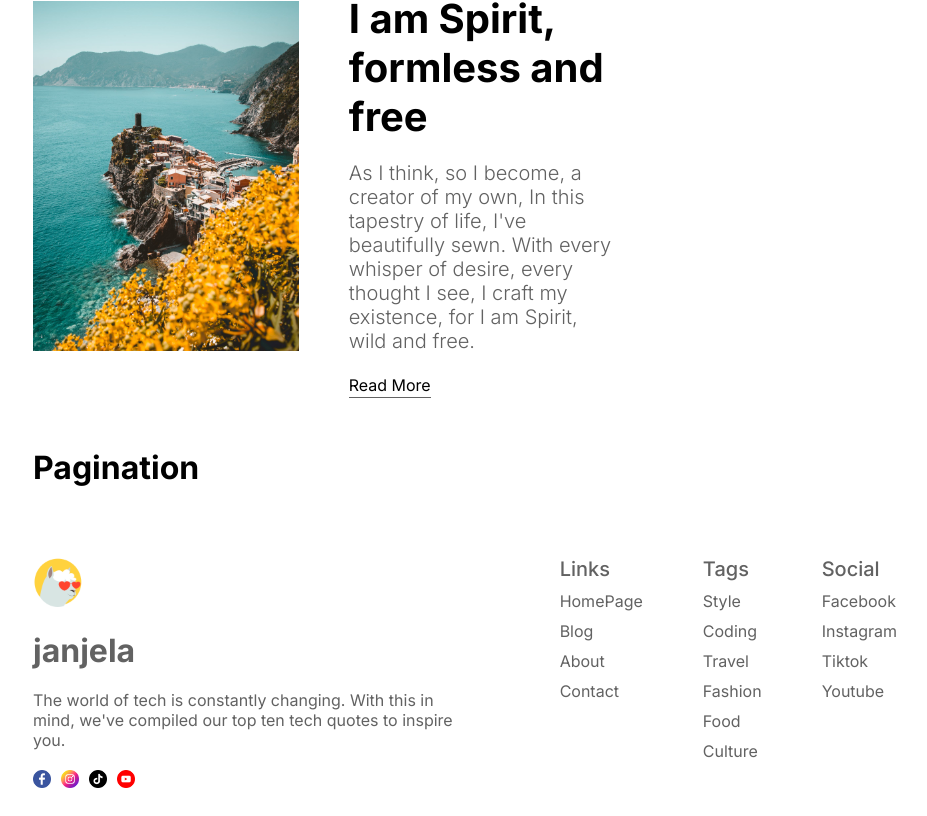
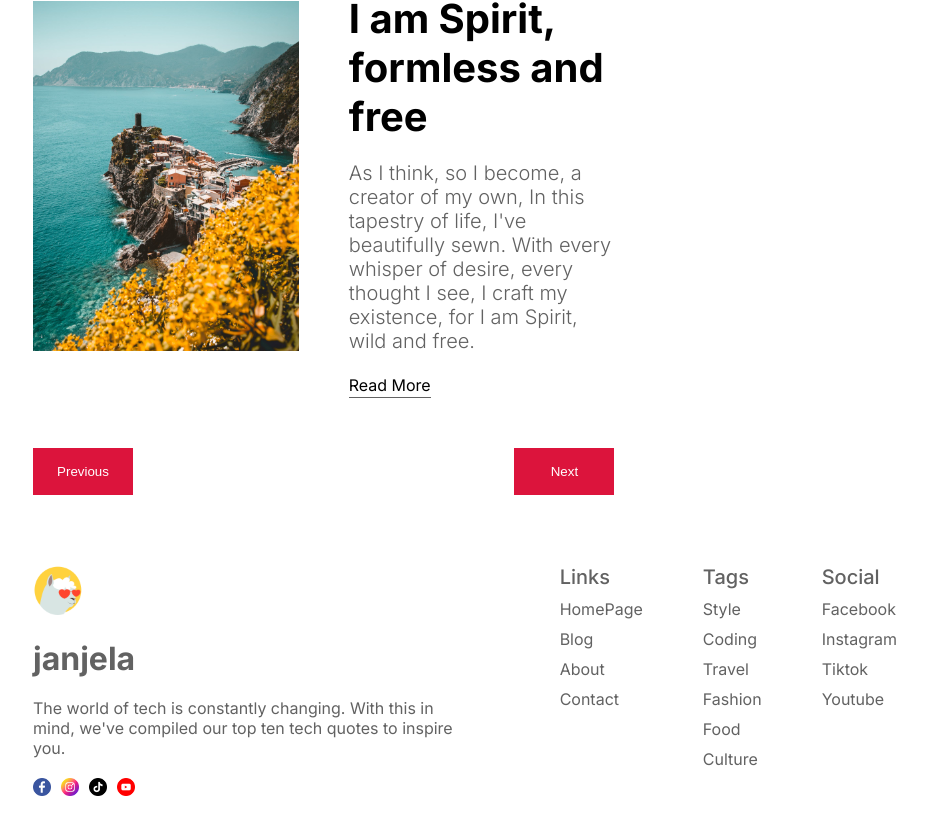
Before and after one commit to amevide998/blog, a Next.js app: page / in a window 1280 px wide. Shown: the part 3287-4103 px from the top of the page, without its empty margins (175-1102 px from the left). Built offline with nearby package versions, Linux system fonts and the light colour scheme.

Commit message:
add pagination

```diff
--- a/src/components/pagination/Pagination.jsx
+++ b/src/components/pagination/Pagination.jsx
@@ -5,7 +5,9 @@
 export default function Pagination() {
     return (
         <div className={styles.container}>
-            <h1>Pagination</h1>
+            <button className={styles.button}>Previous</button>
+            <button className={styles.button}>Next</button>
+
         </div>
     );
 }
--- a/src/components/pagination/pagination.module.css
+++ b/src/components/pagination/pagination.module.css
@@ -1,2 +1,13 @@
 .container {
+    display: flex;
+    justify-content: space-between;
 }
+
+.button {
+    width: 100px;
+    border: none;
+    padding: 16px;
+    background-color: crimson;
+    color: white;
+    cursor: pointer;
+}
```
